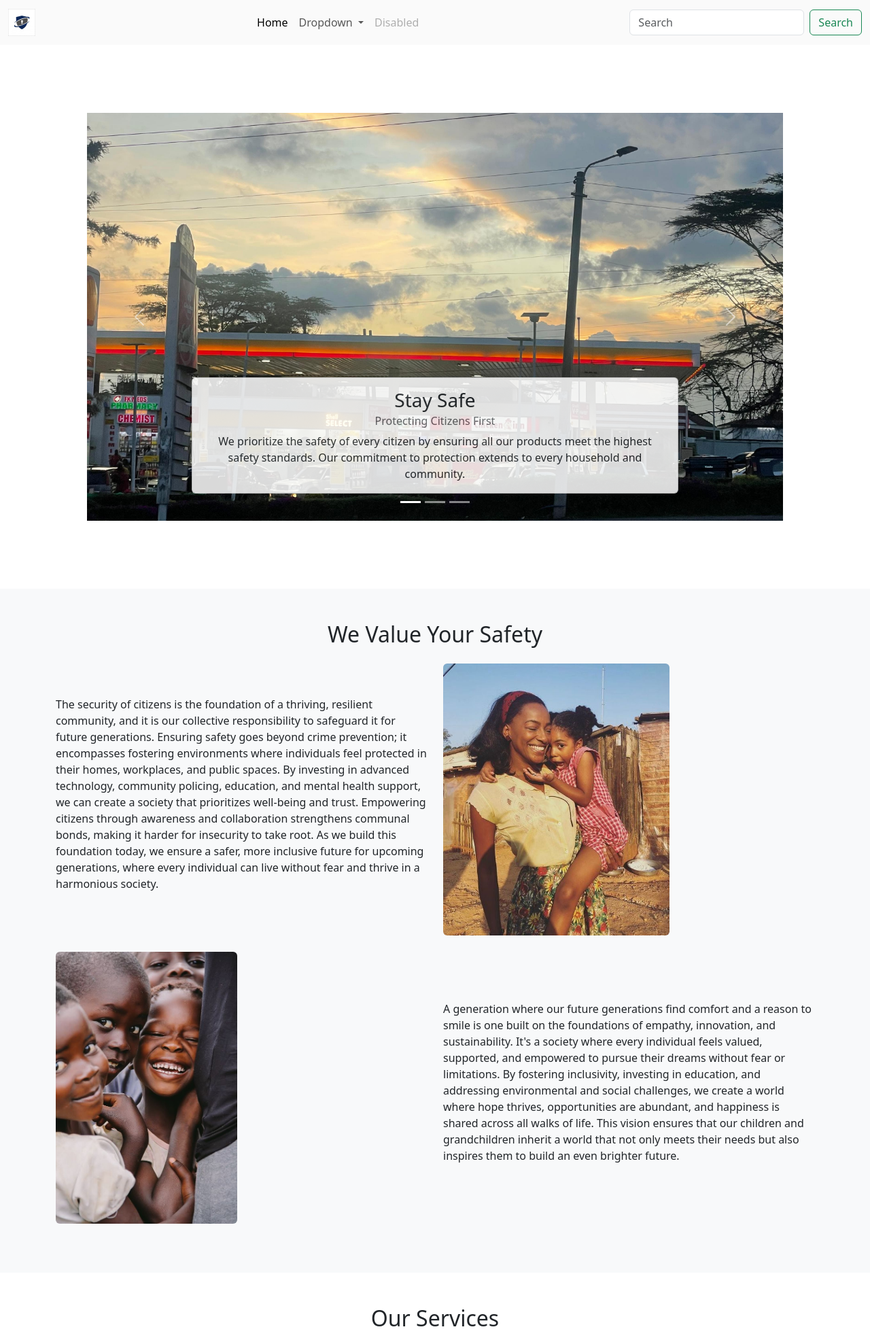
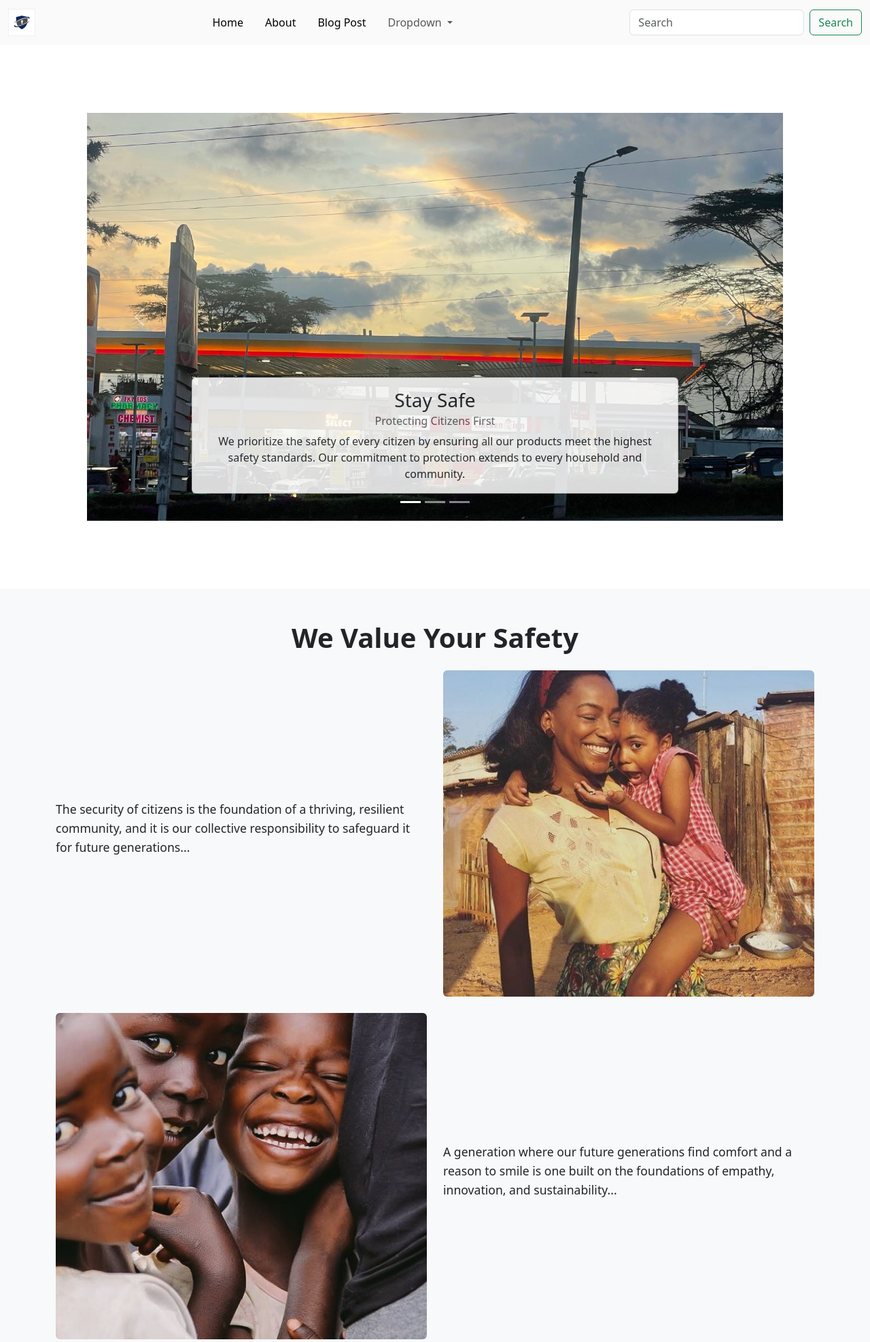
Before and after one commit to Kathoni/Emobilis-final-project, a Django app: page /application/index/ in a window 1280 px wide. Shown: the top 1974 px of the page at 68% size. Run offline with Django 5.2, Linux system fonts and the light colour scheme; some libraries are stand-ins or nearby versions.

Commit message:
adding a bloging platform

```diff
--- a/Community/application/templates/base.html
+++ b/Community/application/templates/base.html
@@ -25,24 +25,38 @@
                     <span class="navbar-toggler-icon"></span>
                 </button>
                 <div class="collapse navbar-collapse" id="navbarNav">
-                    <!-- Centering navbar items -->
+                    <!-- Navbar items centered and inline -->
                     <ul class="navbar-nav mx-auto mb-2 mb-lg-0">
-                        <li class="nav-item">
+                        <li class="nav-item me-3">
                             <a class="nav-link active" aria-current="page" href="{% url 'index' %}">Home</a>
                         </li>
-                        <li class="nav-item dropdown">
+                        <li class="nav-item me-3">
+                            <a class="nav-link active" aria-current="page" href="{% url 'about' %}">About</a>
+                        </li>
+                        <li class="nav-item me-3">
+                            <a href="{% url 'blog' %}" aria-current="page" class="nav-link active">Blog Post</a>
+                        </li>
+                        <li class="nav-item dropdown me-3">
                             <a class="nav-link dropdown-toggle" href="#" role="button" data-bs-toggle="dropdown" aria-expanded="false">
                                 Dropdown
                             </a>
                             <ul class="dropdown-menu">
-                                <li><a class="dropdown-item" href="{% url 'about' %}">About</a></li>
-                                <li><a class="dropdown-item" href="{% url 'settings' %}">Settings</a></li>
-                                <li><hr class="dropdown-divider"></li>
-                                <li><a class="dropdown-item" href="#">Something else here</a></li>
+                                <li>
+                                    <a class="dropdown-item" href="{% url 'login' %}">
+                                        <i class="bi bi-box-arrow-in-right"></i> Login
+                                    </a>
+                                </li>
+                                <li>
+                                    <a class="dropdown-item" href="{% url 'settings' %}">
+                                        <i class="bi bi-gear"></i> Settings
+                                    </a>
+                                </li>
+                                <li>
+                                    <a class="dropdown-item" href="{% url 'register' %}">
+                                        <i class="bi bi-person-plus"></i> Create Account
+                                    </a>
+                                </li>
                             </ul>
-                        </li>
-                        <li class="nav-item">
-                            <a class="nav-link disabled" aria-disabled="true">Disabled</a>
                         </li>
                     </ul>
                     <form class="d-flex" role="search">
--- a/Community/application/templates/index.html
+++ b/Community/application/templates/index.html
@@ -4,8 +4,8 @@
 
 {% block content %}
 <!-- Carousel Section -->
-<div class="d-flex justify-content-center align-items-center" style="min-height: 100vh; background-color: white;">
-  <div id="carouselExampleDark" class="carousel slide" data-bs-ride="carousel" style="width: 80%;">
+<div class="d-flex justify-content-center align-items-center" style="min-height: 100vh; background-color: white; padding: 0;">
+  <div id="carouselExampleDark" class="carousel slide" data-bs-ride="carousel" style="width: 80%; border-radius: 10px;">
     <!-- Indicators -->
     <div class="carousel-indicators">
       <button type="button" data-bs-target="#carouselExampleDark" data-bs-slide-to="0" class="active" aria-current="true" aria-label="Slide 1"></button>
@@ -77,86 +77,72 @@
 </div>
 
 <!-- About Us Section -->
-<section class="py-5" style="background-color: #f8f9fa;">
+<section class="py-5" style="background-color: #f8f9fa; padding: 40px 0;">
   <div class="container">
-    <h2 class="text-center mb-4">We Value Your Safety</h2>
+    <h2 class="text-center mb-4" style="font-size: 2.5rem; font-weight: bold;">We Value Your Safety</h2>
     <div class="row align-items-center">
       <div class="col-lg-6 mb-4">
-        <p>
-          The security of citizens is the foundation of a thriving, resilient community, and it is our collective responsibility to safeguard it for future generations. Ensuring safety goes beyond crime prevention; it encompasses fostering environments where individuals feel protected in their homes, workplaces, and public spaces. By investing in advanced technology, community policing, education, and mental health support, we can create a society that prioritizes well-being and trust. Empowering citizens through awareness and collaboration strengthens communal bonds, making it harder for insecurity to take root. As we build this foundation today, we ensure a safer, more inclusive future for upcoming generations, where every individual can live without fear and thrive in a harmonious society.
+        <p style="font-size: 1.1rem; line-height: 1.6;">
+          The security of citizens is the foundation of a thriving, resilient community, and it is our collective responsibility to safeguard it for future generations...
         </p>
       </div>
       <div class="col-lg-6 mb-4">
-        <img src="{% static 'media/community.jpeg' %}" class="img-fluid rounded" style="height: 50vh" alt="Community">
+        <img src="{% static 'media/community.jpeg' %}" class="img-fluid rounded" style="height: 60vh; width: 100%; object-fit: cover;" alt="Community">
       </div>
+    </div>
+
     <section>
       <div class="row align-items-center">
         <div class="col-lg-6 mb-4">
-            <img src="{% static 'media/next_generation.jpeg' %}" class="img-fluid rounded" style="height: 50vh" alt="">
+          <img src="{% static 'media/next_generation.jpeg' %}" class="img-fluid rounded" style="height: 60vh; width: 100%; object-fit: cover;" alt="Next Generation">
         </div>
         <div class="col-lg-6 mb-4">
-            <p>
-            A generation where our future generations find
-              comfort and a reason to smile is one built on the foundations
-              of empathy, innovation, and sustainability.
-              It's a society where every individual feels valued, supported, and empowered
-              to pursue their dreams without fear or limitations. By fostering inclusivity, investing in
-              education, and addressing environmental and social challenges, we create a world where hope
-              thrives, opportunities are abundant, and happiness is shared across all walks of life.
-              This vision ensures that our children and grandchildren inherit a world that not only meets their
-              needs but also inspires them to build an even brighter future.
+          <p style="font-size: 1.1rem; line-height: 1.6;">
+            A generation where our future generations find comfort and a reason to smile is one built on the foundations of empathy, innovation, and sustainability...
           </p>
-          </div>
-
-        </div>
-      </section>
         </div>
       </div>
     </section>
-
-<!-- Our Services Section -->
-<section class="py-5">
-  <div class="container">
-    <h2 class="text-center mb-4">Our Services</h2>
-    <div class="row">
-      <div class="col-md-4 mb-4">
-        <div class="card text-center">
-          <div class="card-body">
-            <h5 class="card-title">Product Safety Testing</h5>
-            <p class="card-text">Rigorous testing processes to ensure the utmost protection and reliability.</p>
-          </div>
-        </div>
-      </div>
-      <div class="col-md-4 mb-4">
-        <div class="card text-center">
-          <div class="card-body">
-            <h5 class="card-title">Innovative Engineering</h5>
-            <p class="card-text">Cutting-edge technology solutions designed to meet evolving safety challenges.</p>
-          </div>
-        </div>
-      </div>
-      <div class="col-md-4 mb-4">
-        <div class="card text-center">
-          <div class="card-body">
-            <h5 class="card-title">Community Support</h5>
-            <p class="card-text">Dedicated to strengthening communities through education and protection services.</p>
-          </div>
-        </div>
-      </div>
-    </div>
   </div>
 </section>
 
 <!-- Contact Us Section -->
+<!-- Contact Us Section -->
 <section class="py-5" style="background-color: #f8f9fa;">
-  <div class="container">
-    <h2 class="text-center mb-4">How to reach out</h2>
-    <p class="text-center">
+  <div class="container" style="width: 50%; justify-content: center; display: flex; padding: 40px;">
+    <h2 class="text-center mb-4" style="font-size: 2rem; font-weight: bold;">How to Reach Out</h2>
+    <form style="width: 100%;">
+      <div class="mb-3">
+        <label for="exampleInputEmail1" class="form-label">Email address</label>
+        <input type="email" class="form-control" id="exampleInputEmail1" aria-describedby="emailHelp" style="padding: 12px;">
+        <div id="emailHelp" class="form-text" style="font-size: 0.9rem;">We'll never share your email with anyone else.</div>
+      </div>
 
-    </p>
-    <div class="text-center">
-      <button class="btn btn-primary">Get in Touch</button>
+      <!-- Location Select -->
+      <div class="mb-3">
+        <label for="locationSelect" class="form-label">Select Location</label>
+        <select class="form-select" id="locationSelect" style="padding: 12px;">
+          <option selected disabled>Select your location</option>
+          <option value="location1">Location 1</option>
+          <option value="location2">Location 2</option>
+          <option value="location3">Location 3</option>
+          <option value="location4">Location 4</option>
+          <!-- Add more locations as needed -->
+        </select>
       </div>
+
+      <!-- Message Textarea -->
+      <div class="mb-3">
+        <label for="exampleInputMessage" class="form-label">Report Incident</label>
+        <textarea class="form-control" id="exampleInputMessage" rows="4" placeholder="Explain the incident briefly" style="padding: 12px;"></textarea>
+      </div>
+
+      <!-- Submit Button -->
+      <button type="submit" class="btn btn-primary" style="background-color: #007bff; border: none; padding: 12px 20px; font-size: 1rem;">Submit</button>
+    </form>
   </div>
 </section>
+
+
+
 {% endblock %}
--- a/Community/application/urls.py
+++ b/Community/application/urls.py
@@ -31,4 +31,6 @@ urlpatterns = [
     path('login/', auth_views.LoginView.as_view(), name='login'),
     path('logout/', auth_views.LogoutView.as_view(), name='logout'),
     path('report/', views.report_crime, name='report_crime'),
+    path('crimereports/', views.crimereports, name='crimereports'),
+    path('blog/', views.blog, name='blog'),
 ]
--- a/Community/application/views.py
+++ b/Community/application/views.py
@@ -39,6 +39,9 @@ def report_crime(request):
         form = CrimeReportForm()
     return render(request, 'crime/report_crime.html', {'form': form})
 
-def crime_reports(request):
+def crimereports(request):
     reports = CrimeReport.objects.all()  # You could filter this by the user's location
-    return render(request, 'crime/crime_reports.html', {'reports': reports})
+    return render(request, 'crime/crimereports.html', {'reports': reports})
+
+def blog(request):
+    return render(request, 'blog.html')
```
Also changed, not shown: Community/application/models.py (+26 -5 lines), Community/application/templates/about.html (+34 -2 lines), Community/application/templates/blog.html (added, +8 -0 lines), Community/application/templates/report.html (deleted, +0 -27 lines), Community/application/templates/settings.html (+10 -9 lines). Lines whose indentation alone changed are shown as unchanged.
